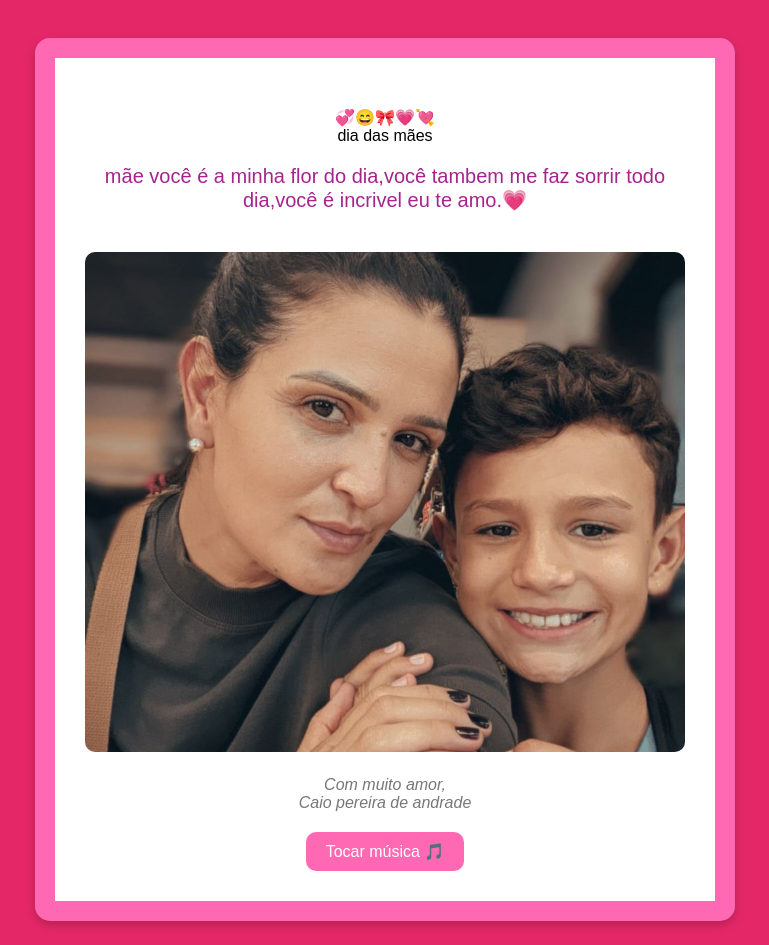
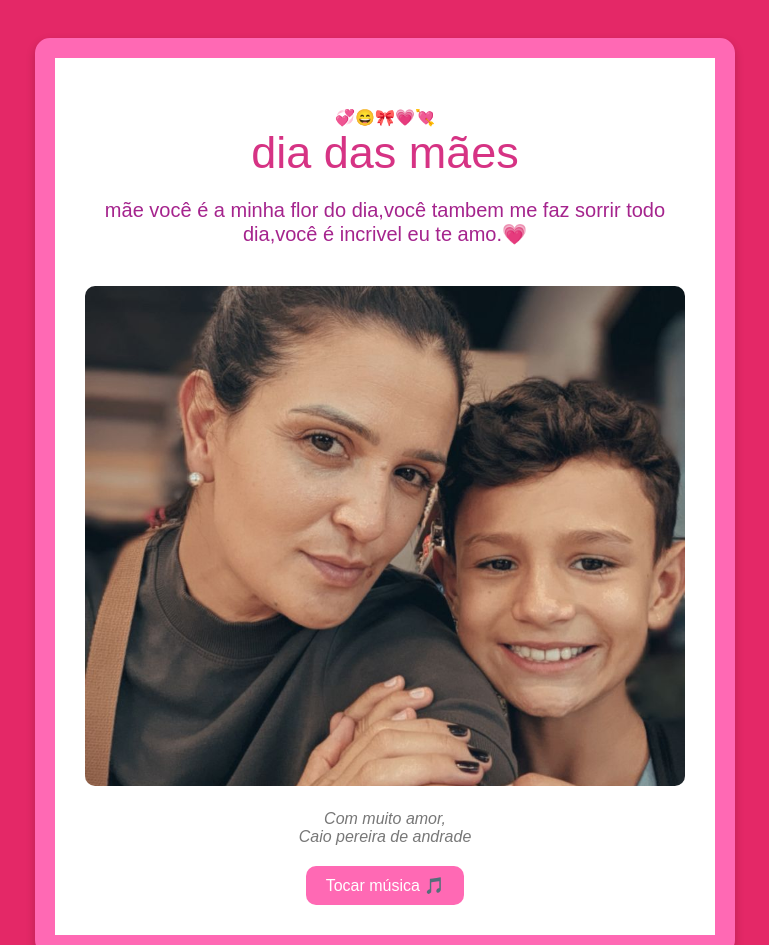
Before and after one commit to sitesalunos/Caio-Pereira, a plain HTML site: page index.html in a window 1280 px wide. Shown: the top 945 px of the page, without its empty margins (255-1024 px from the left). Drawn offline with Linux system fonts and the light colour scheme.

Commit message:
Update index.html

```diff
--- a/index.html
+++ b/index.html
@@ -12,8 +12,8 @@
 
             <div class="decoracao"></div>
             💞😄🎀💗💘
-            <div class="titulo"></div>
-        dia das mães
+            <div class="titulo">dia das mães</div>
+
             <div class="mensagem">
               mãe você é a minha flor do dia,você tambem me faz sorrir todo dia,você é incrivel eu te amo.💗
             </div>
```
